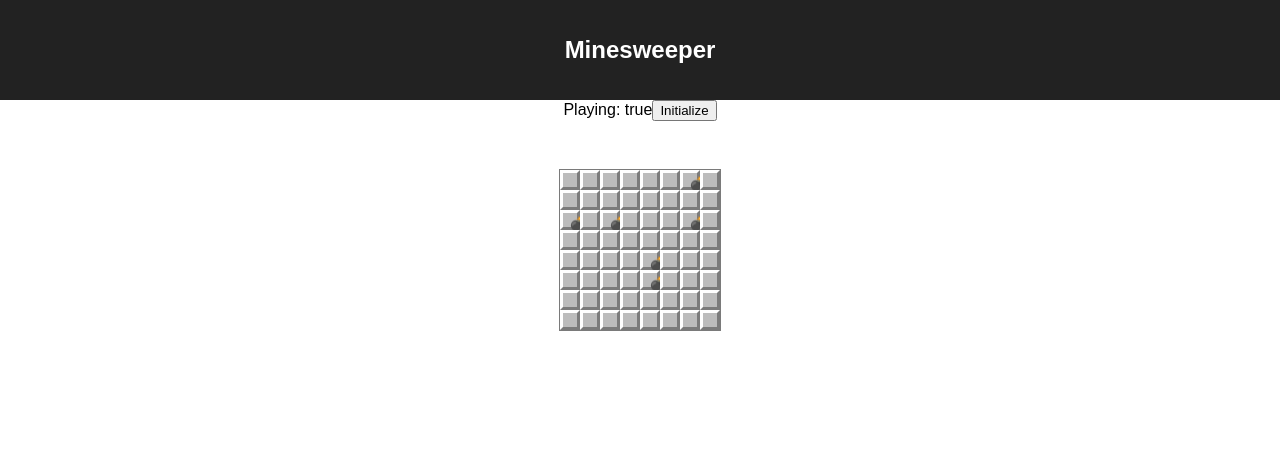
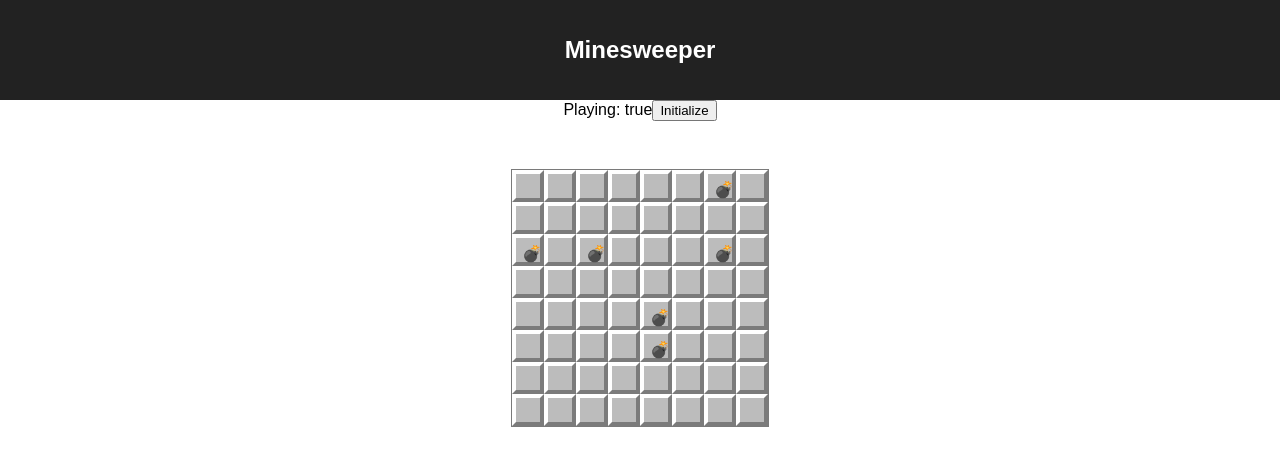
Before and after one commit to kguinto/pinesweeper, a React (Create React App) app: page / in a window 1280 px wide. Both pictures are taken after a click on the button "Initialize". Shown: the top 466 px of the page. Built offline with nearby package versions, Linux system fonts and the light colour scheme.

Commit message:
Adjusted borders and added colors for numbers

```diff
--- a/src/components/Cell.css
+++ b/src/components/Cell.css
@@ -3,24 +3,77 @@
 .cell {
   display: inline-block;
   font-family: 'IBM Plex Mono', monospace;
+  font-size: 1.2rem;
+}
+
+.cell:focus {
+  outline: none;
 }
 
 .cell.shown-cell {
   background-color: #bcbcbc;
-  border: 0.05em solid #7a7a7a;
-  padding: 0.2em;
-  height: 1.5em;
-  width: 1.5em;
+  border: 0.05rem solid #7a7a7a;
+  padding: 0.2rem;
+  height: 2rem;
+  width: 2rem;
 }
 
 .cell.hidden-cell {
-  border-bottom: 0.25em solid #7b7b7b;
-  border-right: 0.25em solid #7b7b7b;
-  border-left: 0.25em solid white;
-  border-top: 0.25em solid white;
+  border-bottom: 0.25rem solid #7b7b7b;
+  border-right: 0.25rem solid #7b7b7b;
+  border-left: 0.25rem solid white;
+  border-top: 0.25rem solid white;
 
-  height: 1.5em;
-  width: 1.5em;
+  height: 2rem;
+  width: 2rem;
 
   background-color: #bcbcbc;
 }
+
+.cell.hidden-cell:active {
+  border-top: 0.25rem solid #7b7b7b;
+  border-left: 0.25rem solid #7b7b7b;
+  border-bottom: 0.25rem solid white;
+  border-right: 0.25rem solid white;
+
+  height: 2rem;
+  width: 2rem;
+
+  background-color: #bcbcbc;
+}
+
+.cell-emoji {
+  font-size: 1rem;
+}
+
+.cell .cell-1 {
+  color: #0f03ff;
+}
+
+.cell .cell-2 {
+  color: #087a00;
+}
+
+.cell .cell-3 {
+  color: #fe0f00;
+}
+
+.cell .cell-4 {
+  color: #07017a;
+}
+
+.cell .cell-5 {
+  color: #830800;
+}
+
+.cell .cell-6 {
+  color: #0b8183;
+}
+
+.cell .cell-7 {
+  color: #830883;
+}
+
+.cell .cell-8 {
+  color: #747474;
+}
```
